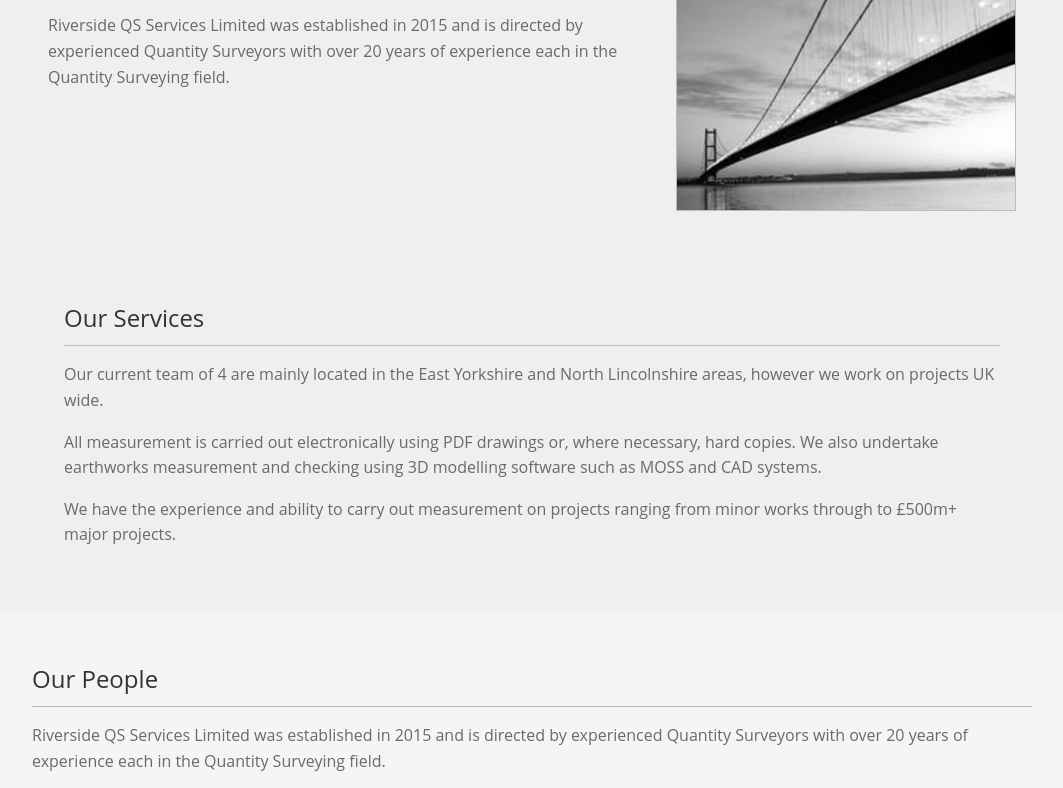
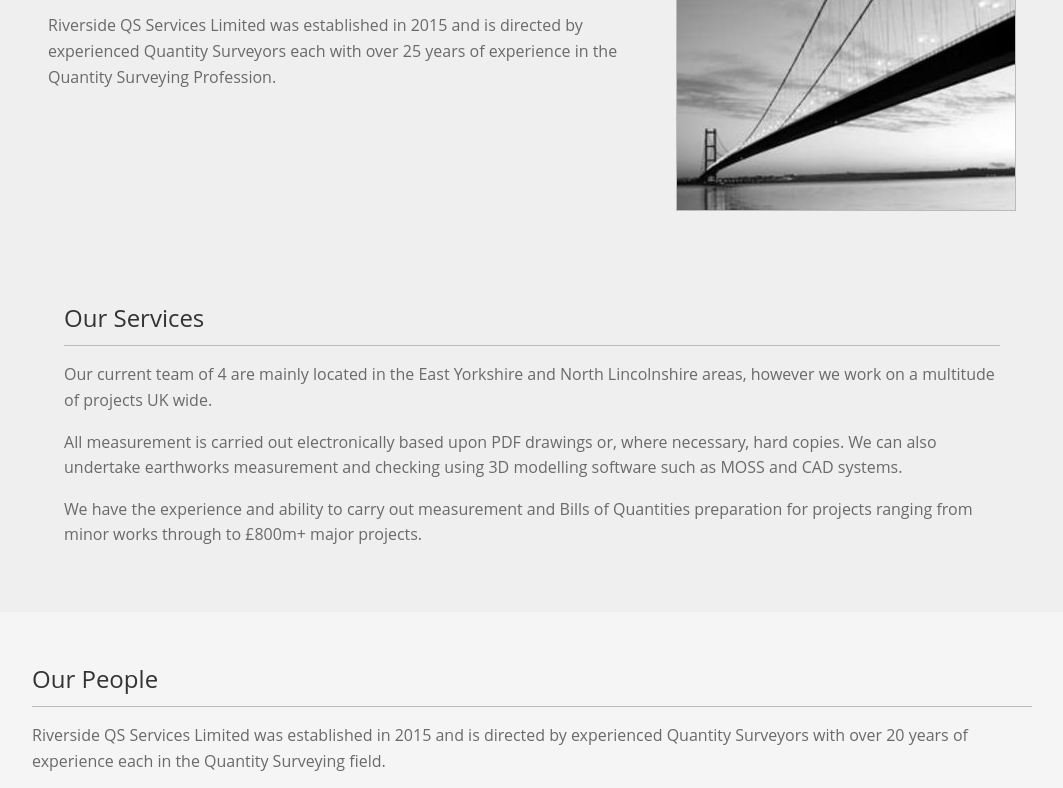
Before and after one commit to RQS2015/riversideqs-website, a plain HTML site: page about.html in a window 1280 px wide. Shown: the part 304-1092 px from the top of the page, without its empty margins (108-1171 px from the left). Drawn offline with Linux system fonts and the light colour scheme.

Commit message:
Update about.html
updated general text

```diff
--- a/about.html
+++ b/about.html
@@ -8,7 +8,7 @@
   <title>About Us – Riverside QS Services Limited</title>
 
   <!-- EDIT: Page description (keep under 160 characters) -->
-  <meta name="description" content="Learn about Riverside QS Services Limited – established 2015, offering electronic measurement, earthworks modelling, and quantity surveying for projects up to £500m+.">
+  <meta name="description" content="Learn about Riverside QS Services Limited – established 2015, offering electronic measurement, bills of quantities, earthworks modelling, and quantity surveying for projects up to £800m+.">
 
   <meta name="robots" content="index, follow">
 
@@ -22,7 +22,7 @@
   <!-- EDIT: Replace riversideqs.com with your actual domain -->
   <meta property="og:url" content="https://riversideqs.com/about.html">
   <meta property="og:title" content="About Us – Riverside QS Services Limited">
-  <meta property="og:description" content="Established 2015, offering electronic measurement, earthworks modelling, and quantity surveying for projects up to £500m+.">
+  <meta property="og:description" content="Established 2015, offering electronic measurement, bills of quantities, earthworks modelling, and quantity surveying for projects up to £800m+.">
   <!-- EDIT: Replace riversideqs.com with your actual domain -->
   <meta property="og:image" content="https://riversideqs.com/images/og-image.jpg">
 
@@ -69,7 +69,7 @@
       <div class="page-header-text">
         <!-- EDIT: Page heading -->
         <h1>About Us</h1>
-        <p>Riverside QS Services Limited was established in 2015 and is directed by experienced Quantity Surveyors with over 20 years of experience each in the Quantity Surveying field.</p>
+        <p>Riverside QS Services Limited was established in 2015 and is directed by experienced Quantity Surveyors each with over 25 years of experience in the Quantity Surveying Profession.</p>
       </div>
       <div class="page-header-media">
         <!-- EDIT: Page image (replace src and alt) -->
@@ -84,9 +84,9 @@
   <section class="section">
     <h2>Our Services</h2>
     <!-- EDIT: Services description -->
-    <p>Our current team of 4 are mainly located in the East Yorkshire and North Lincolnshire areas, however we work on projects UK wide.</p>
-    <p>All measurement is carried out electronically using PDF drawings or, where necessary, hard copies. We also undertake earthworks measurement and checking using 3D modelling software such as MOSS and CAD systems.</p>
-    <p>We have the experience and ability to carry out measurement on projects ranging from minor works through to £500m+ major projects.</p>
+    <p>Our current team of 4 are mainly located in the East Yorkshire and North Lincolnshire areas, however we work on a multitude of projects UK wide.</p>
+    <p>All measurement is carried out electronically based upon PDF drawings or, where necessary, hard copies. We can also undertake earthworks measurement and checking using 3D modelling software such as MOSS and CAD systems.</p>
+    <p>We have the experience and ability to carry out measurement and Bills of Quantities preparation for projects ranging from minor works through to £800m+ major projects.</p>
   </section>
 
   <!-- ======================================== -->
@@ -97,7 +97,7 @@
       <h2>Our People</h2>
       <!-- EDIT: People description -->
       <p>Riverside QS Services Limited was established in 2015 and is directed by experienced Quantity Surveyors with over 20 years of experience each in the Quantity Surveying field.</p>
-      <p>Our directors have extensive experience across a wide range of civil engineering and building disciplines, and are committed to providing a professional, reliable and cost-effective service to all our clients.</p>
+      <p>We have extensive experience across a wide range of Civil Engineering and building disciplines, and are committed to providing a professional, reliable and cost-effective service to all our clients.</p>
     </div>
   </section>
 
```
